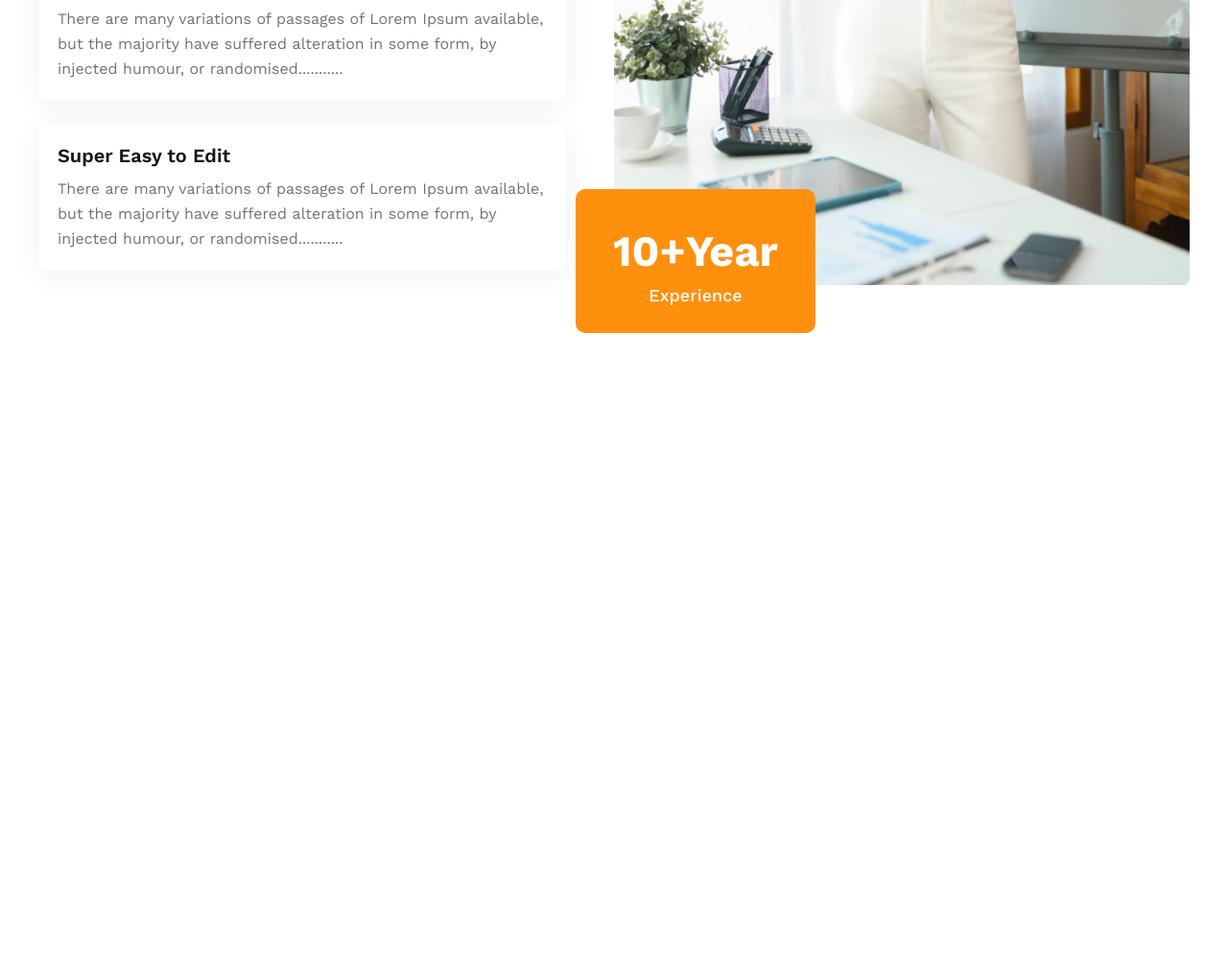
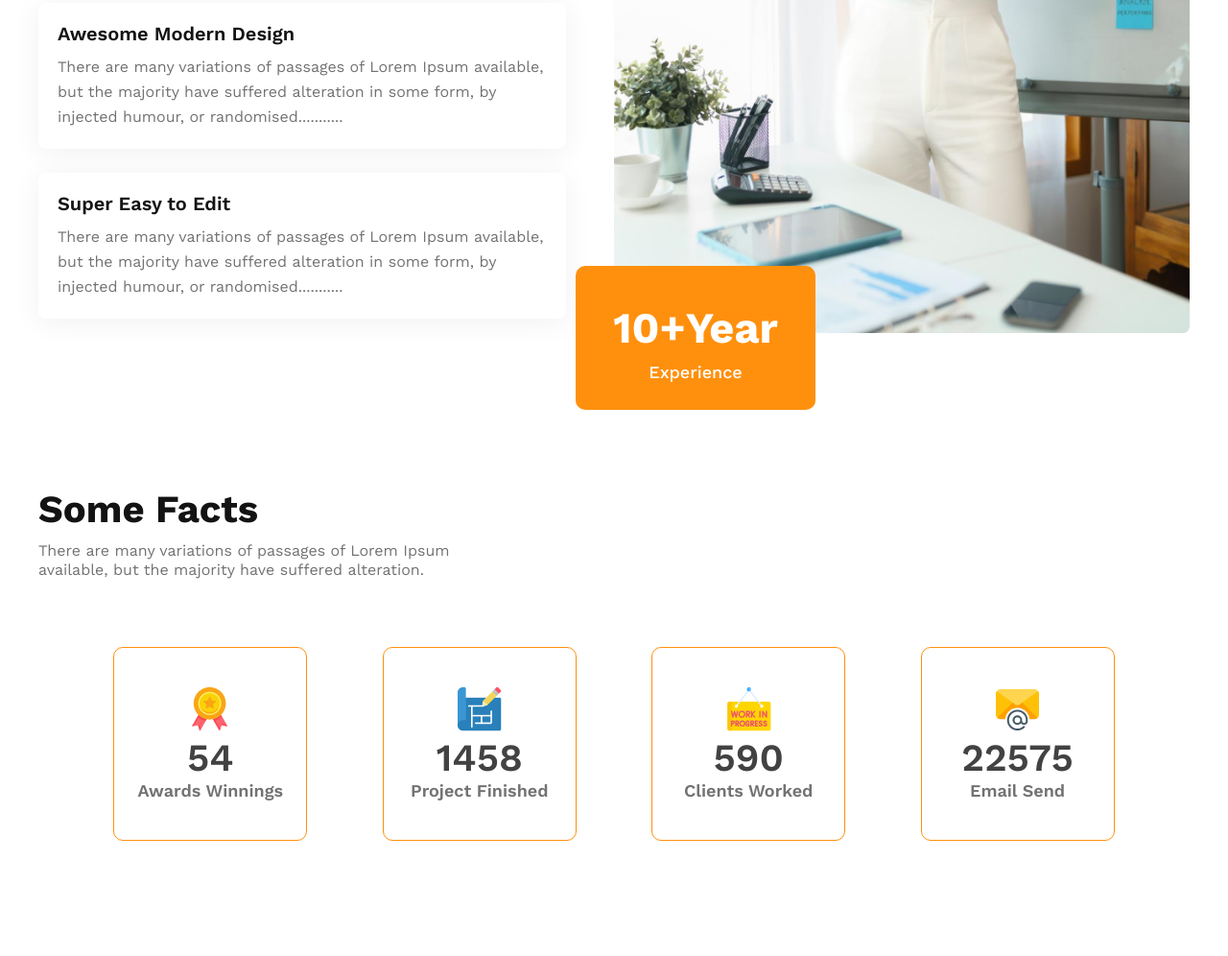
Before and after one commit to nayimHossen/G3-Architects, a plain HTML site: page index.html in a window 1280 px wide. Shown: the part 2628-3624 px from the top of the page at 96% size. Before the commit the page ends 2985 px from the top, so only its background shows below. Drawn offline with nearby package versions, Linux system fonts and the light colour scheme.

Commit message:
fact section

```diff
--- a/index.html
+++ b/index.html
@@ -136,6 +136,47 @@
           </div>
         </div>
       </section>
+
+      <section class="facts container">
+        <div class="facts-title">
+          <h2>Some Facts</h2>
+          <p>
+            There are many variations of passages of Lorem Ipsum available, but
+            the majority have suffered alteration.
+          </p>
+        </div>
+
+        <div class="fact-cards">
+          <div class="cart">
+            <div>
+              <img src="./images/icons/ribon.png" alt="" />
+              <h2>54</h2>
+              <p>Awards Winnings</p>
+            </div>
+          </div>
+          <div class="cart">
+            <div>
+              <img src="./images/icons/projects.png" alt="" />
+              <h2>1458</h2>
+              <p>Project Finished</p>
+            </div>
+          </div>
+          <div class="cart">
+            <div>
+              <img src="./images/icons/customers.png" alt="" />
+              <h2>590</h2>
+              <p>Clients Worked</p>
+            </div>
+          </div>
+          <div class="cart">
+            <div>
+              <img src="./images/icons/email.png" alt="" />
+              <h2>22575</h2>
+              <p>Email Send</p>
+            </div>
+          </div>
+        </div>
+      </section>
     </main>
   </body>
 </html>
--- a/style.css
+++ b/style.css
@@ -140,6 +140,7 @@ body {
 
 .services-feature {
   position: relative;
+  padding: 50px 0px;
 }
 
 .feature-services-section {
@@ -208,7 +209,7 @@ body {
   background-color: #ff900e;
   border-radius: 10px;
   position: absolute;
-  bottom: 10px;
+  bottom: 30px;
   left: 560px;
 }
 
@@ -222,3 +223,61 @@ body {
   font-size: 18px;
   font-weight: 500;
 }
+
+/* facts section style */
+
+.facts {
+  padding: 50px 0px;
+}
+
+.facts-title {
+  width: 500px;
+}
+
+.facts-title h2 {
+  color: #131313;
+  font-size: 40px;
+  font-weight: 700;
+  margin-bottom: 10px;
+}
+
+.facts-title p {
+  color: #727272;
+  font-size: 16px;
+  font-weight: 400;
+  line-height: 20px;
+}
+
+.fact-cards {
+  display: flex;
+  justify-content: space-evenly;
+  margin: 70px 0px;
+}
+
+.cart {
+  border: 1px solid #ff900e;
+  border-radius: 10px;
+  text-align: center;
+  width: 200px;
+  height: 200px;
+  transition: 0.5s;
+  display: flex;
+  justify-content: center;
+  align-items: center;
+  cursor: pointer;
+}
+
+.cart:hover {
+  transform: rotate(90deg);
+}
+
+.cart h2 {
+  color: #424242;
+  font-size: 40px;
+  font-weight: 600;
+}
+.cart p {
+  color: #727272;
+  font-size: 18px;
+  font-weight: 600;
+}
```
